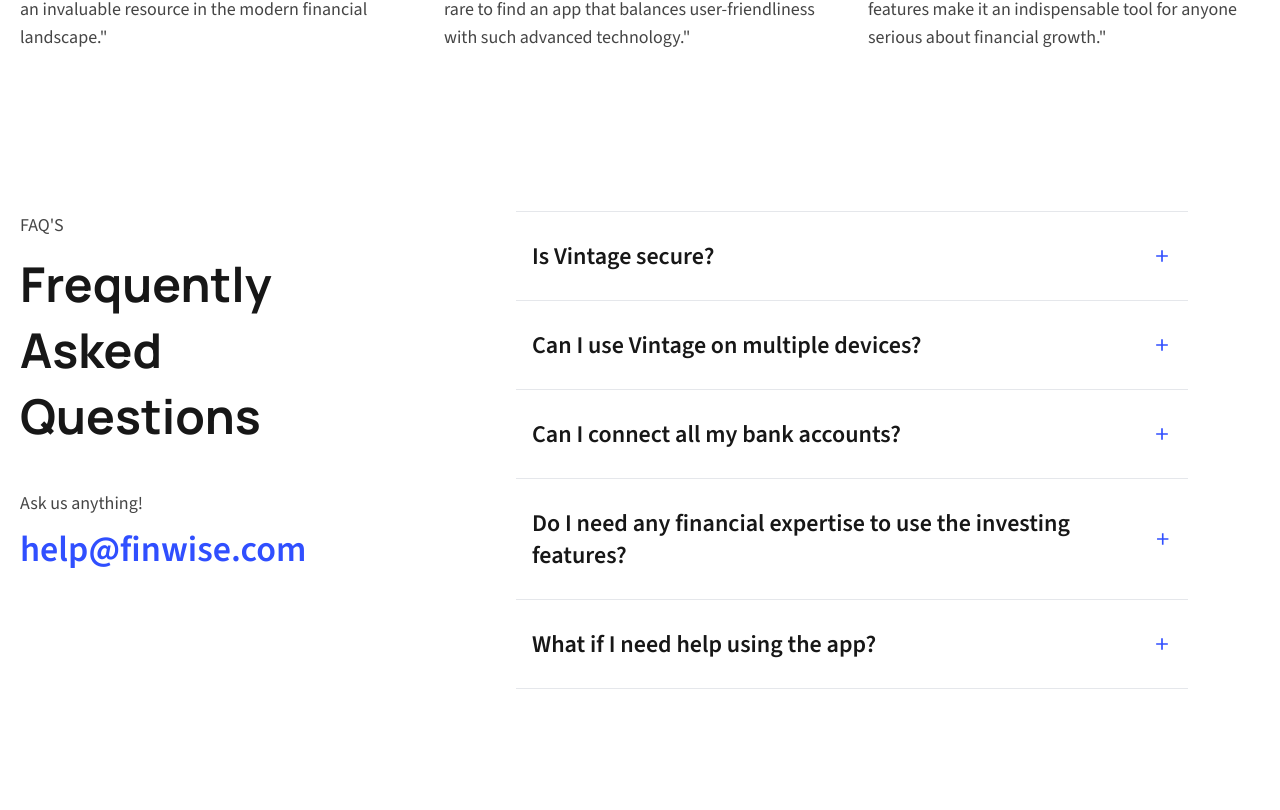
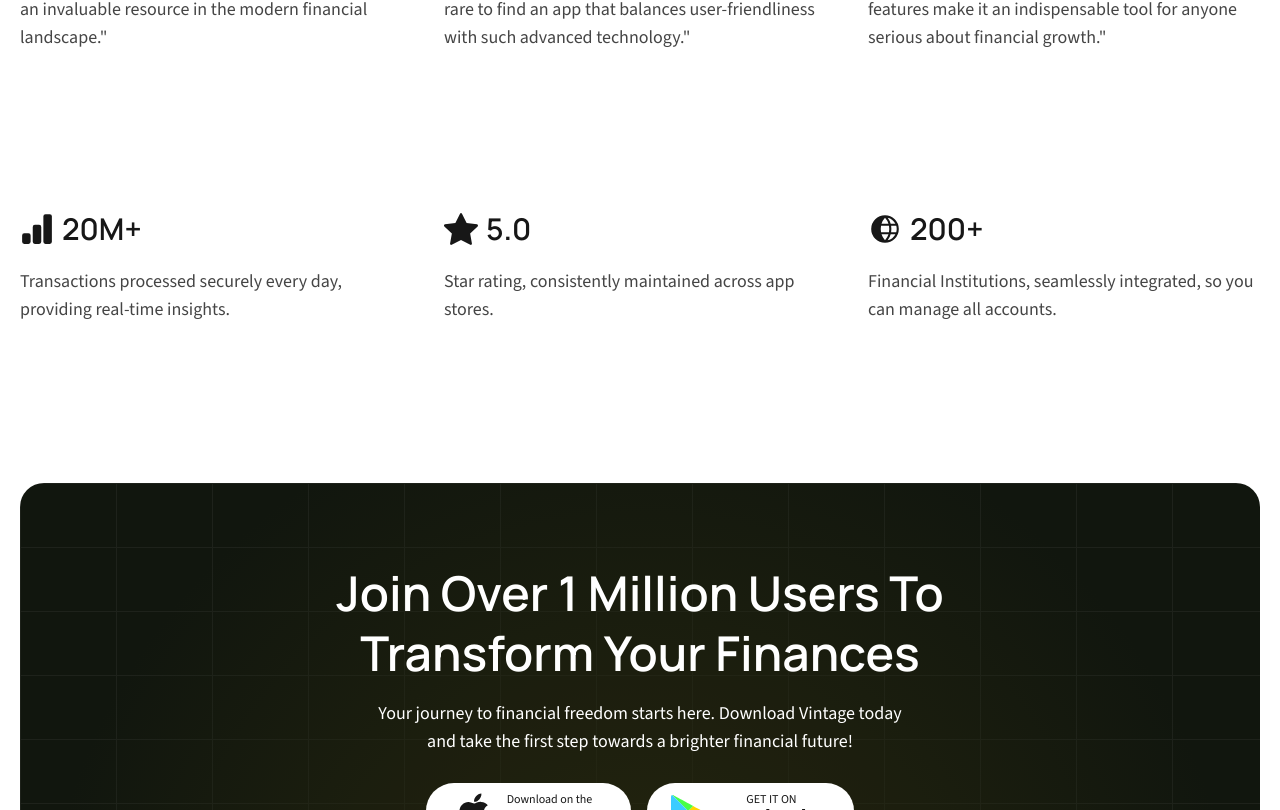
Before and after one commit to aklilumengesha/Vantage-landing-page, a Next.js app: page / in a window 1280 px wide. Shown: the part 5050-5860 px from the top of the page. Built offline with nearby package versions, Linux system fonts and the light colour scheme.

Commit message:
Cleanup: Remove FAQ section and associated files

```diff
--- a/src/app/page.tsx
+++ b/src/app/page.tsx
@@ -1,7 +1,7 @@
 import Hero from "@/components/Hero";
 import Testimonials from "@/components/Testimonials";
 import Pricing from "@/components/Pricing/Pricing";
-import FAQ from "@/components/FAQ";
+
 import Logos from "@/components/Logos";
 import Benefits from "@/components/Benefits/Benefits";
 import Container from "@/components/Container";
@@ -33,7 +33,7 @@ const HomePage: React.FC = () => {
           <Testimonials />
         </Section>
 
-        <FAQ />
+
 
         <Stats />
 
--- a/src/components/FAQ.tsx
+++ /dev/null
@@ -1,47 +0,0 @@
-"use client"
-import { Disclosure, DisclosureButton, DisclosurePanel } from "@headlessui/react";
-import { BiMinus, BiPlus } from "react-icons/bi";
-
-import SectionTitle from "./SectionTitle";
-import { faqs } from "@/data/faq";
-
-const FAQ: React.FC = () => {
-    return (
-        <section id="faq" className="py-10 lg:py-20">
-            <div className="flex flex-col lg:flex-row gap-10">
-                <div className="">
-                    <p className="hidden lg:block text-foreground-accent">FAQ&apos;S</p>
-                    <SectionTitle>
-                        <h2 className="my-3 !leading-snug lg:max-w-sm text-center lg:text-left">Frequently Asked Questions</h2>
-                    </SectionTitle>
-                    <p className="lg:mt-10 text-foreground-accent text-center lg:text-left">
-                        Ask us anything!
-                    </p>
-                    <a href="mailto:" className="mt-3 block text-xl lg:text-4xl text-secondary font-semibold hover:underline text-center lg:text-left">help@finwise.com</a>
-                </div>
-
-                <div className="w-full lg:max-w-2xl mx-auto border-b">
-                    {faqs.map((faq, index) => (
-                        <div key={index} className="mb-7">
-                            <Disclosure>
-                                {({ open }) => (
-                                    <>
-                                        <DisclosureButton className="flex items-center justify-between w-full px-4 pt-7 text-lg text-left border-t">
-                                            <span className="text-2xl font-semibold">{faq.question}</span>
-                                            {open ? <BiMinus className="w-5 h-5 text-secondary" /> : <BiPlus className="w-5 h-5 text-secondary" />}
-                                        </DisclosureButton>
-                                        <DisclosurePanel className="px-4 pt-4 pb-2 text-foreground-accent">
-                                            {faq.answer}
-                                        </DisclosurePanel>
-                                    </>
-                                )}
-                            </Disclosure>
-                        </div>
-                    ))}
-                </div>
-            </div>
-        </section>
-    );
-};
-
-export default FAQ;
--- a/src/data/faq.ts
+++ /dev/null
@@ -1,25 +0,0 @@
-import { IFAQ } from "@/types";
-import { siteDetails } from "./siteDetails";
-
-export const faqs: IFAQ[] = [
-    {
-        question: `Is ${siteDetails.siteName} secure?`,
-        answer: 'Absolutely. We use bank-level encryption to protect your data and never store your login information. Plus, our biometric authentication adds an extra layer of security.',
-    },
-    {
-        question: `Can I use ${siteDetails.siteName} on multiple devices?`,
-        answer: 'Absolutely! Your Vintage account syncs seamlessly across all your devices - smartphone, tablet, and computer.',
-    },
-    {
-        question: 'Can I connect all my bank accounts?',
-        answer: `Yes! ${siteDetails.siteName} supports connections with over 10,000 financial institutions worldwide. Simply log in through our secure portal to link your accounts.`
-    },
-    {
-        question: 'Do I need any financial expertise to use the investing features?',
-        answer: 'Not at all! Our expert-curated portfolios and educational resources make investing accessible to everyone, regardless of experience level.',
-    },
-    {
-        question: 'What if I need help using the app?',
-        answer: 'Our dedicated support team is available 24/7 via chat or email. Plus, we offer extensive in-app tutorials and a comprehensive knowledge base to help you make the most of Vintage.'
-    }
-];
```
